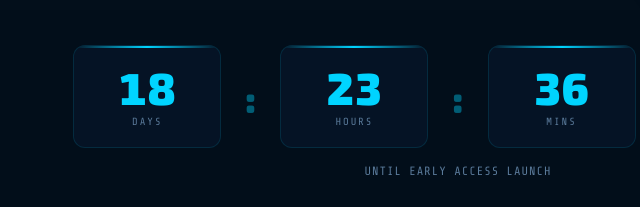
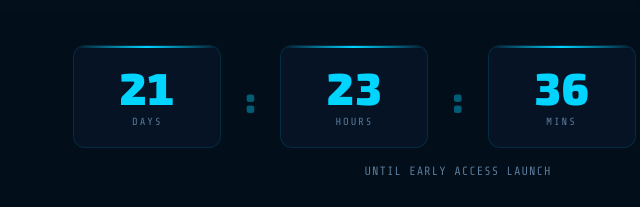
Before and after one commit to SolfluxOfficial/solflux-waitlist, a plain HTML site: page index.html in a window 1280 px wide. Shown: the part 790-997 px from the top of the page, 182-822 px from the left. Drawn offline with nearby package versions, Linux system fonts and the light colour scheme.

Commit message:
Update waitlist site

```diff
--- a/index.html
+++ b/index.html
@@ -1355,7 +1355,7 @@ animateParticles();
 
 // ── COUNTDOWN ──────────────────────────────────────────────
 // Launch date: 20 days from now
-const launchDate = new Date('2026-06-20T00:00:00+05:30');
+const launchDate = new Date('2026-06-23T00:00:00+05:30');
 
 function updateCountdown() {
   const diff = launchDate - Date.now();
```
